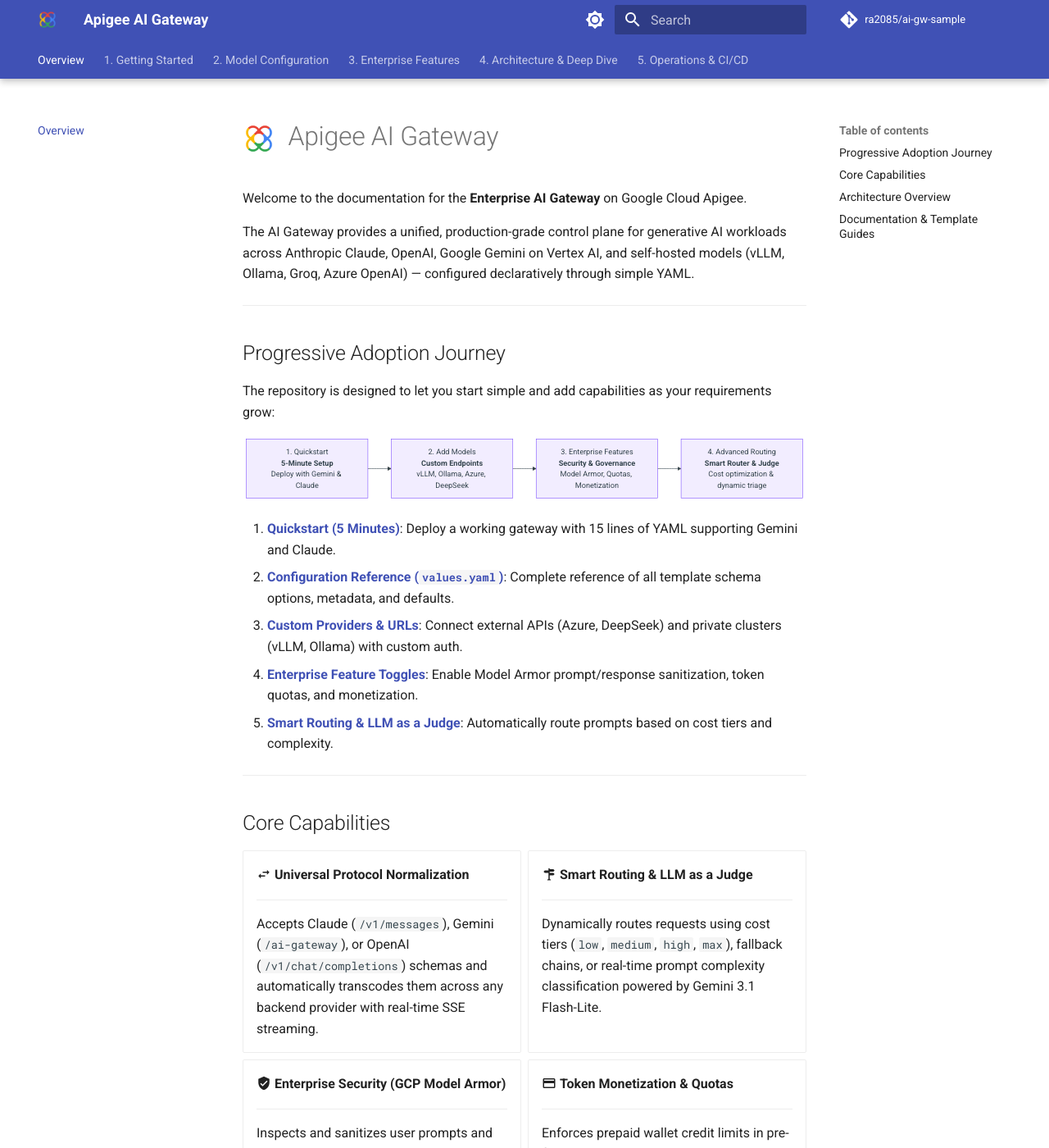
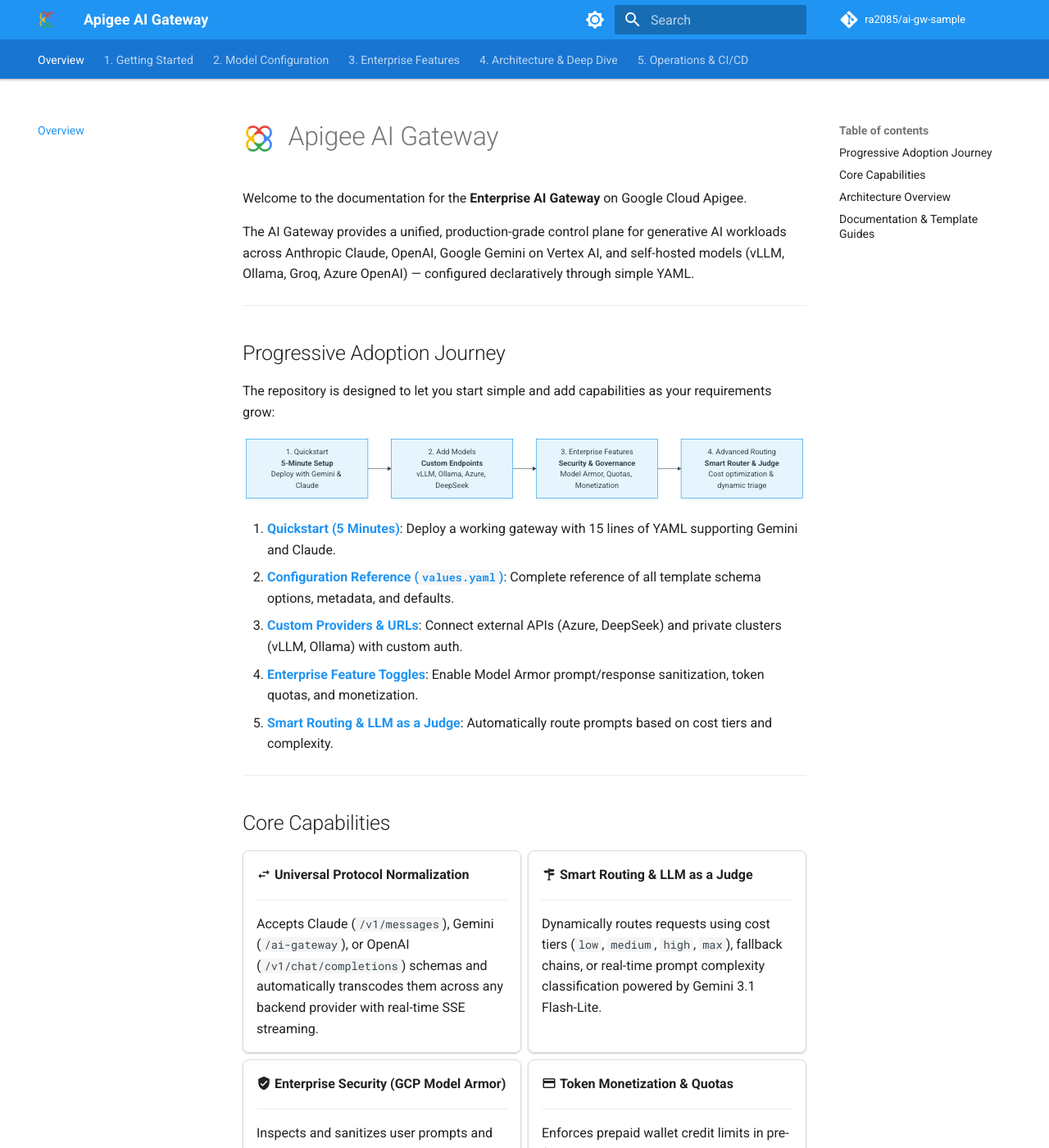
Before and after one commit to ra2085/ai-gw-sample, an MkDocs documentation site: the page built from docs/index.md, in a window 1280 px wide and 1400 px high. Shown: the whole window at 82% size. Built offline with MkDocs 1.6.1 and Material for MkDocs 9.7.7, drawn with Linux system fonts in a browser that asks for light colours; comment, search, counter and statistics services are not loaded.

Commit message:
fix: docs

```diff
--- /dev/null
+++ b/docs/stylesheets/extra.css
@@ -0,0 +1,97 @@
+/* ==========================================================================
+   Google Cloud Documentation Theme Overrides for MkDocs Material
+   ========================================================================== */
+
+:root {
+  /* Google Cloud Brand Colors */
+  --gcp-blue: #1a73e8;
+  --gcp-blue-hover: #174ea6;
+  --gcp-blue-light: #e8f0fe;
+  --gcp-green: #1e8e3e;
+  --gcp-yellow: #f9ab00;
+  --gcp-red: #d93025;
+  --gcp-gray: #5f6368;
+  --gcp-surface: #f8f9fa;
+
+  /* Material Theme Primary / Accent */
+  --md-primary-fg-color: #1a73e8;
+  --md-primary-fg-color--light: #4285f4;
+  --md-primary-fg-color--dark: #174ea6;
+  --md-primary-bg-color: #ffffff;
+  --md-primary-bg-color--light: #f8f9fa;
+
+  --md-accent-fg-color: #1a73e8;
+  --md-accent-fg-color--transparent: rgba(26, 115, 232, 0.1);
+  --md-accent-bg-color: #ffffff;
+
+  /* Typography */
+  --md-typeset-a-color: #1a73e8;
+}
+
+[data-md-color-scheme="slate"] {
+  /* Dark Mode Palette */
+  --md-primary-fg-color: #1a73e8;
+  --md-primary-fg-color--light: #8ab4f8;
+  --md-primary-fg-color--dark: #174ea6;
+  --md-primary-bg-color: #202124;
+  --md-primary-bg-color--light: #2d2e31;
+
+  --md-accent-fg-color: #8ab4f8;
+  --md-accent-fg-color--transparent: rgba(138, 180, 248, 0.15);
+
+  --md-typeset-a-color: #8ab4f8;
+}
+
+/* Header & Tabs styling matching Google Cloud Console / Documentation */
+.md-header {
+  background-color: var(--md-primary-fg-color);
+  box-shadow: 0 1px 2px 0 rgba(60, 64, 67, 0.3), 0 1px 3px 1px rgba(60, 64, 67, 0.15);
+}
+
+.md-tabs {
+  background-color: var(--md-primary-fg-color--dark);
+}
+
+/* Cards & Grid styling */
+.md-typeset .grid.cards > ul > li {
+  border: 1px solid #dadce0;
+  border-radius: 8px;
+  box-shadow: 0 1px 2px 0 rgba(60, 64, 67, 0.3);
+  transition: box-shadow 0.2s ease, border-color 0.2s ease, transform 0.2s ease;
+}
+
+.md-typeset .grid.cards > ul > li:hover {
+  border-color: #1a73e8;
+  box-shadow: 0 4px 8px 3px rgba(60, 64, 67, 0.15);
+  transform: translateY(-2px);
+}
+
+[data-md-color-scheme="slate"] .md-typeset .grid.cards > ul > li {
+  border-color: #3c4043;
+}
+
+[data-md-color-scheme="slate"] .md-typeset .grid.cards > ul > li:hover {
+  border-color: #8ab4f8;
+  box-shadow: 0 4px 12px 3px rgba(0, 0, 0, 0.4);
+}
+
+/* Admonitions styling */
+.md-typeset .admonition.tip,
+.md-typeset details.tip {
+  border-color: #1e8e3e;
+}
+
+.md-typeset .tip > .admonition-title,
+.md-typeset .tip > summary {
+  background-color: rgba(30, 142, 62, 0.1);
+}
+
+.md-typeset .admonition.note,
+.md-typeset details.note {
+  border-color: #1a73e8;
+}
+
+.md-typeset .note > .admonition-title,
+.md-typeset .note > summary {
+  background-color: rgba(26, 115, 232, 0.1);
+}
--- a/mkdocs.yml
+++ b/mkdocs.yml
@@ -10,23 +10,25 @@
   logo: img/Apigee-512-color.png
   favicon: img/Apigee-512-color.png
   palette:
-
     # Palette toggle for light mode
     - media: "(prefers-color-scheme: light)"
       scheme: default
-      primary: indigo
-      accent: deep purple
+      primary: blue
+      accent: light blue
       toggle:
         icon: material/brightness-7
         name: Switch to dark mode
     # Palette toggle for dark mode
     - media: "(prefers-color-scheme: dark)"
       scheme: slate
-      primary: indigo
-      accent: deep purple
+      primary: blue
+      accent: light blue
       toggle:
         icon: material/brightness-4
         name: Switch to light mode
+  font:
+    text: Roboto
+    code: Roboto Mono
   features:
     - navigation.tabs
     - navigation.tabs.sticky
@@ -41,6 +43,10 @@
     - content.code.copy
     - content.code.annotate
     - content.tabs.link
+
+extra_css:
+  - stylesheets/extra.css
+
 
 markdown_extensions:
   - admonition
```
